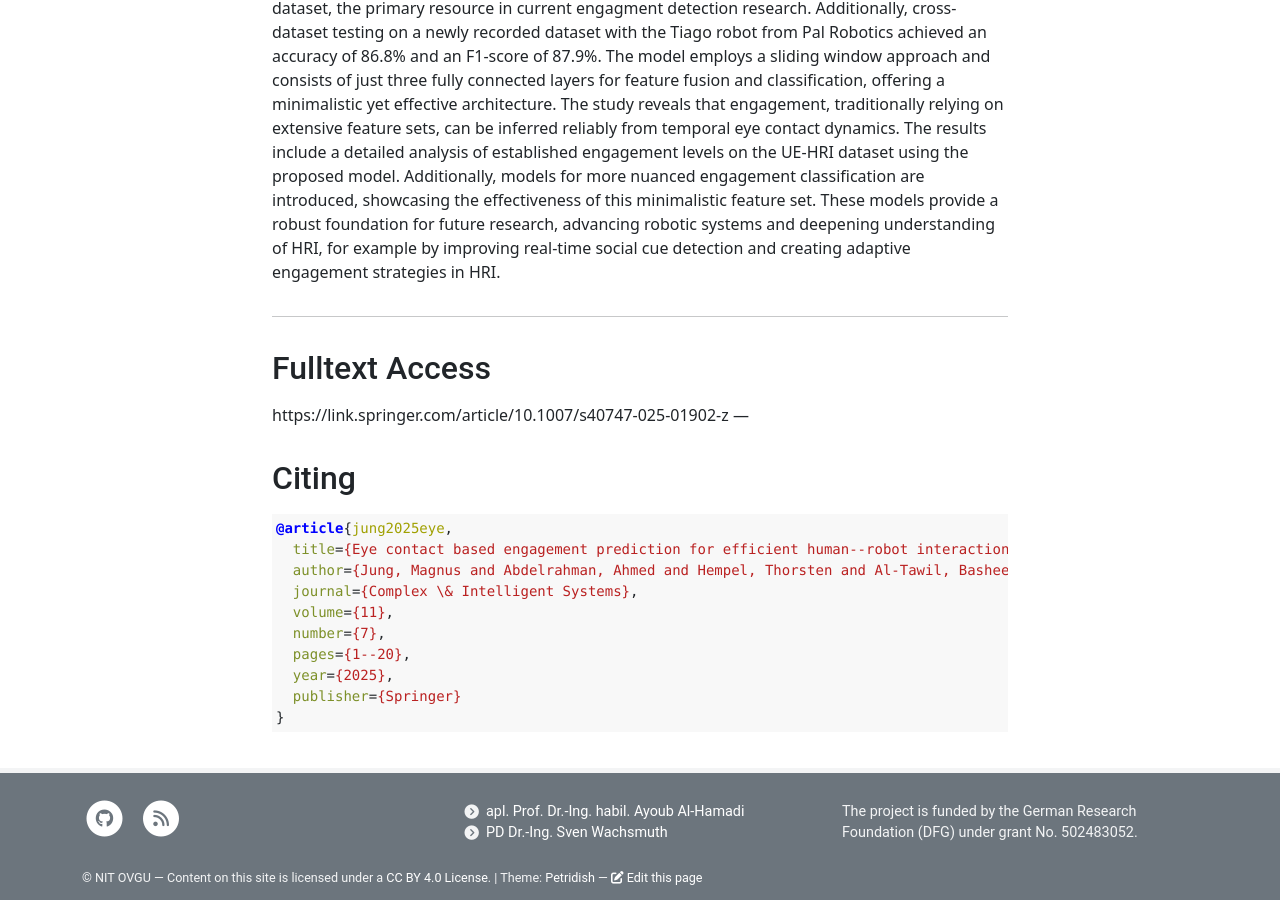
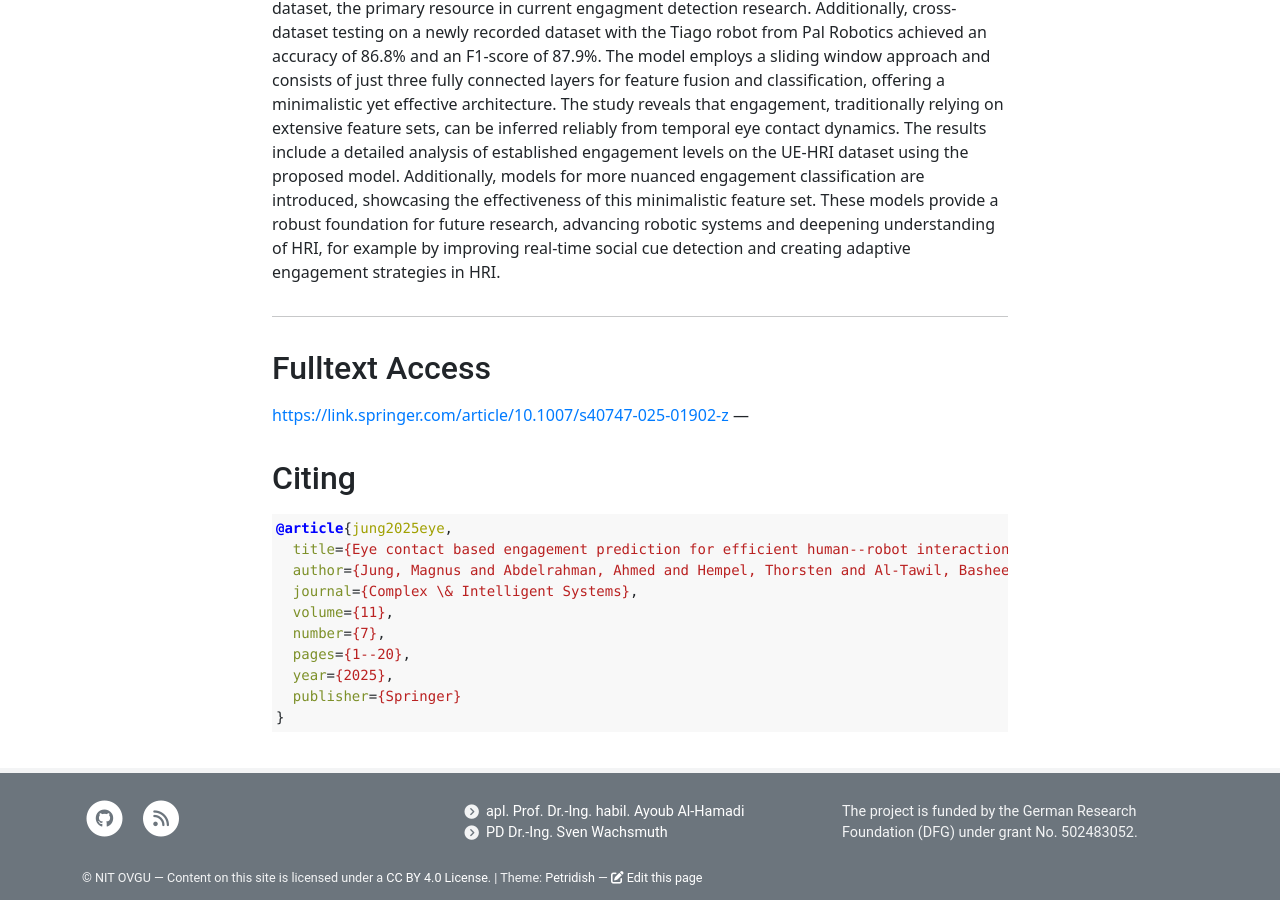
Before and after one commit to ovgu-nit/semiac, a Jekyll site: the page built from _posts/2025-04-28-EyeContactBasedEngagementForHRI.md, in a window 1280 px wide and 900 px high, scrolled down 1140 px. Built offline with Jekyll 4.4.1, drawn with Linux system fonts in a browser that asks for light colours; part of the change alters nothing that is shown.

```diff
--- a/_posts/2025-04-28-EyeContactBasedEngagementForHRI.md
+++ b/_posts/2025-04-28-EyeContactBasedEngagementForHRI.md
@@ -23,7 +23,7 @@ The study reveals that engagement, traditionally relying on extensive feature se
 ---
 
 ## Fulltext Access
-https://link.springer.com/article/10.1007/s40747-025-01902-z
+[https://link.springer.com/article/10.1007/s40747-025-01902-z](https://link.springer.com/article/10.1007/s40747-025-01902-z)
 ---
 
 ## Citing
```
